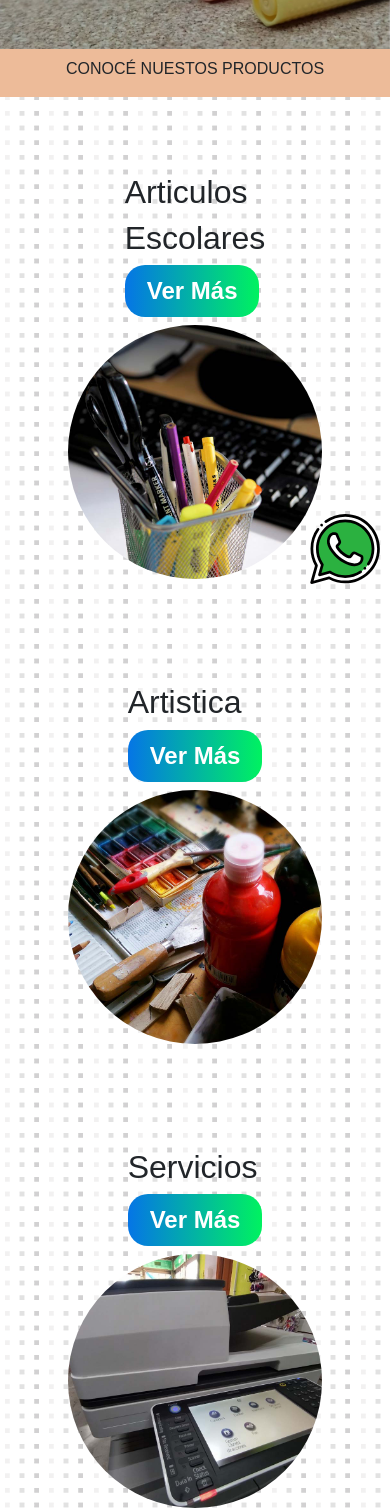
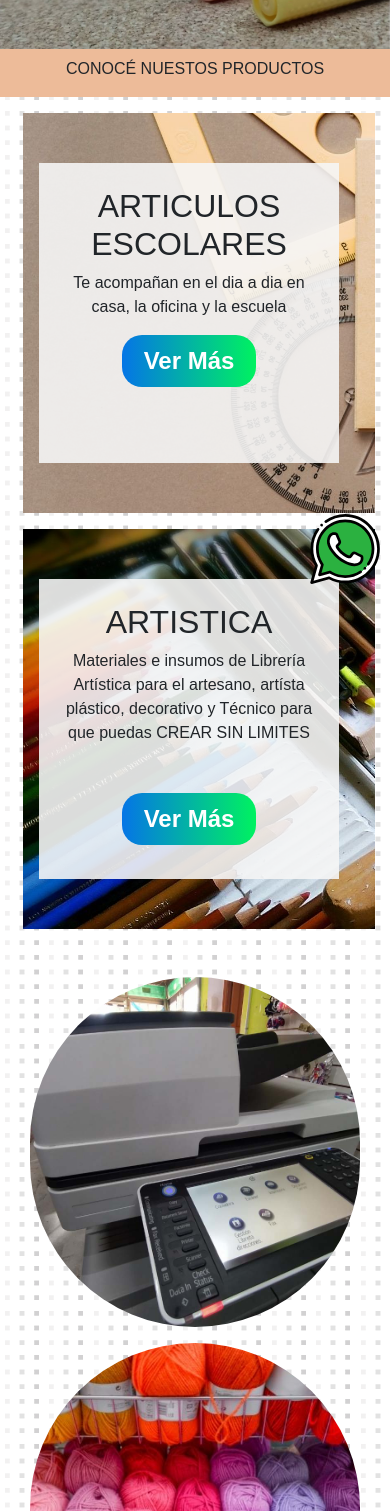
Before and after one commit to ChristiaCorrado/piedraPapelYTijera, a website: page index.html in a window 390 px wide. Shown: the part 250-1761 px from the top of the page. Drawn offline with nearby package versions, Linux system fonts and the light colour scheme; files that its build step writes are made by us from their sources.

Commit message:
probandoColeresNuevos

```diff
--- a/index.html
+++ b/index.html
@@ -82,68 +82,63 @@
 
 		</div>
 		<!---SECCION PRODUCTOS---->
-		<div class="presentacionDeProductos">
+		<div class="presentacionDeProductos mb-3">
 			<h2>CONOCÉ NUESTOS PRODUCTOS</h2>
 		</div>
 
-		<div  id="contenedorDeServicios" class="container-fluid contenedorProductos">
-			<div class="">
-				<!-----PROD. ESCOLARES--->
-				<section class=" seccionProductos d-flex row justify-content-center p-5">
-					<div class="container row justify-content-center ">
-						<div class="column mx-auto">
-							<div class="center">
-								<div class="column p-2">
-									<div class="column">
-										<h2> Articulos</h2>
-										<h2>Escolares</h2>
-									</div>
-									<button class="botonVerMas mx-auto"><a href="productos/articulosEscolares.html">Ver Más</a></button>
-								</div>
-							</div>
-						</div>
-						<div class="seccionProductos__productosImagen">
-							<img src="media/escolares.jpg" alt="seccion Escolares" class="seccionProductos__productosImagen--imagenSeccion wow animate__animated animate__fadeInRight">
+		<div  id="contenedorDeServicios" class="container">
+
+			<!-----PROD. ESCOLARES--->
+
+			<section id="escolares"  class="container-fluid p-0 mb-3" >
+				<div class="p-2 contenedorSeccion d-flex align-items-center">
+					<img class="bannerIdSeccion" src="media/version_2/escolares.jpg" srcset="width 480" alt="">
+
+					<div class="solapaContenedor2 mx-3">
+
+						<div class="column p-4 text-center ">
+							<h2 class="uppercase">Articulos Escolares</h2>
+							<p>Te acompañan en el dia a dia en casa, la oficina y la escuela </p>
+							<button class="botonVerMas  mx-auto"><a href="productos/articulosEscolares.html">Ver Más</a></button>
 						</div>
 					</div>
-				</section>
-				<!----PROD. ARTISTICA------>
-				<section class=" seccionProductos d-flex row justify-content-center p-5">
-					<div class="container d-flex flex-row-reverse justify-content-center row ">
-						<div class="column mx-auto">
-							<div class="center">
-								<div class="column p-2">
-									<h2>Artistica</h2>
 
-									<button class="botonVerMas botn mx-auto"><a href="productos/articulosArtistica.html">Ver Más</a></button>
-								</div>
-							</div>
-						</div>
-						<div class="seccionProductos__productosImagen">
-							<img src="media/artistica.jpg" alt="seccion artistica" class="seccionProductos__productosImagen--imagenSeccion wow animate__animated animate__fadeInLeft">
+				</div>
+			</section>
+
+			<!----PROD. ARTISTICA------>
+
+			<section id="artistica"  class="container-fluid p-0 mb-5" >
+				<div class="p-2 contenedorSeccion d-flex align-items-center">
+					<img class="bannerIdSeccion" src="media/version_2/artistica.jpg" alt="">
+
+					<div class="solapaContenedor2 mx-3">
+
+						<div class="column p-4 text-center ">
+							<h2 class="uppercase">Artistica</h2>
+							<p class="mb-5">Materiales e insumos de Librería Artística para el artesano, artísta plástico, decorativo y Técnico para que puedas CREAR SIN LIMITES</p>
+							<button class="botonVerMas  mx-auto"><a href="productos/articulosArtistica.html">Ver Más</a></button>
 						</div>
 					</div>
-				</section>
-			</div>
-			<!------SERVICIOS----->
-			<div id="servicios">
-				<section class=" seccionProductos d-flex row justify-content-center p-5">
-					<div class="container row justify-content-center ">
-						<div class="column mx-auto">
-							<div class="center">
-								<div class="column p-2">
-									<h2>Servicios</h2>
 
-									<button class="botonVerMas botn mx-auto"><a href="productos/servicios.html">Ver Más</a></button>
-								</div>
-							</div>
-						</div>
-						<div class="seccionProductos__productosImagen">
-							<img src="media/servicios.jpg" alt="seccionEscolares" class="seccionProductos__productosImagen--imagenSeccion wow animate__animated animate__fadeInRight">
+				</div>
+			</section>
+
+			<!------Otros Articulos ----->
+
+			<section id="otrosArticulos" class="container-fluid mb-5">
+				<div class="row">
+					<div class="col-lg-4 col-sm-12 mb-3">
+						<div class="">
+
+							<a href="pages/servicios.html" class="uppercase bannerSubTitulos "><img src="media/version_2/servicios.jpg" alt="" class="bannerSubArticulos"></a>
 						</div>
 					</div>
-				</section>
-			</div>
+
+					<div class="col-lg-4"><img src="media/version_2/lanas.jpg" alt="" class="bannerSubArticulos"></div>
+					<div class="col-lg-4"><img src="media/version_2/aromas.jpg" alt="" class="bannerSubArticulos"></div>
+				</div>
+			</section>
 		</div>
 
 		<!-----CONTENEDOR CONTACTO------->
@@ -254,7 +249,7 @@
 				</div>
 
 				<div class="container p-3">
-					<section id="newsletter" class="row p-3">
+					<section id="newsletter" class="row p-3 d-flex align-items-center">
 
 						<h2 class=" tituloNewsletter col-md-3 p-0 text-center uppercase">Recibi todas las novedades de Piedra Papel y Tijera</h2>
 
@@ -262,12 +257,12 @@
 
 							<form id="newsletterForm" method="POST">
 								<div class="form-row">
-									<div class="col-12 col-md-9 mb-2 mb-md-2">
-										<input class="btnEmail form-control form-control-lg send-newsletter" placeholder="Ingrese su email..." id="email" required="required" name="email" type="email" value="">
+									<div class="col-12 col-md-9 mb-2 mb-md-2 px-0">
+										<input class="btnEmail" placeholder="Ingrese su email..." id="email" required="required" name="email" type="email" value="">
 									</div>
 
-									<div class="col-12 col-md-3">
-										<button type="submit" class=" p-2 btn btnNewsletter rounded-pill container " data-toggle="modal" data-target="#avisoNewsletter">SUSCRIBITE</button>
+									<div class="col-12 col-md-3 px-0 mb-2">
+										<button type="submit" class="btnNewsletter container " data-toggle="modal" data-target="#avisoNewsletter">SUSCRIBITE</button>
 									</div>
 
 								</div>
--- a/scss/_main.scss
+++ b/scss/_main.scss
@@ -17,6 +17,8 @@
 		position: fixed;
 		width: 100%;
 		z-index: 100;
+		box-shadow: 0 2px 2px lightgray;
+
 		img{
 			margin: auto;
 			max-height: 80px;
@@ -85,15 +87,43 @@
 
 /*-----------------CONTENEDOR DE SERVICIOS--------------------*/
 
-.seccionProductos__productosImagen{
+.contenedorSeccion{
+	width: 100%;
+	height: 400px;
+	overflow: hidden;
+}
+
+.bannerIdSeccion{
+	width: 1100px;
+	position: relative;
+	margin: 0 auto;
 
 }
 
-.seccionProductos__productosImagen--imagenSeccion{
-	border-radius: 1000px;
-	max-width: 500px;
-	width: 100%;
+.solapaContenedor2{
+	position: absolute;
+	width: 300px;
+	height: 300px;
+	background: #f7f7f7e3;
+
 }
+
+/*----subarticulos----*/
+
+
+
+
+.bannerSubArticulos{
+	width: 350px;
+	height: 350px;
+	border-radius: 400px;
+	max-width: 100%;
+	}
+
+.bannerSubTitulos{
+	@include titulos (1.5rem, $fBold);
+	}
+
 
 /*----------------CONTACTO----------------*/
 .contactTitle {
@@ -161,23 +191,31 @@
 
 .btnNewsletter{
 	font-family: Josefin, sans-serif;
+	border-radius: 0px;
+	border: none;
+	padding: 10px;
+	width: 100%;
+	height: 100%;
 	font-weight: $fBold;
-	color: white;
-	background-color: teal;
-	border-color: teal;
+	color: #fff;
+	background: map-get($paletaColores, rojo);
+
 }
 
 .btnEmail{
 	background-color: white;
 	cursor: auto;
-	border: solid 3px teal;
-	box-shadow: 10px 5px 10px;
+	padding: 10px;
+	border: solid 1px teal;
+	width: 100%;
+	height: 100%;
 	&:focus{
 		color: black;
     background-color: #fff;
     border-color: teal;
     outline: 0;
 	}
+
 }
 
 .tituloNewsletter{
@@ -248,7 +286,7 @@
 
 body{
   font-family: 'Josefin', sans-serif;
-   font-weight: 400;
+  font-weight: 400;
 	background-image: url(../media/tiny-squares.png);
 	display: flex;
 	flex-direction: column;
@@ -263,10 +301,6 @@ ul{
 a{
 	text-decoration: none;
 	color:black;
-	&:hover{
-		text-decoration: none;
-		color:black;
-	}
 }
 
 
```
Also changed, not shown: css/estilos.css, media/artistica.png (deleted), media/carrusel-2.png (deleted), media/escolares.png (deleted), media/servicios.png (deleted), media/version_2/aromas.jpg (added), media/version_2/artistica.jpg (added), media/version_2/escolares.jpg (added), media/version_2/lanas.jpg (added), media/version_2/servicios.jpg (added), 2 other files.
